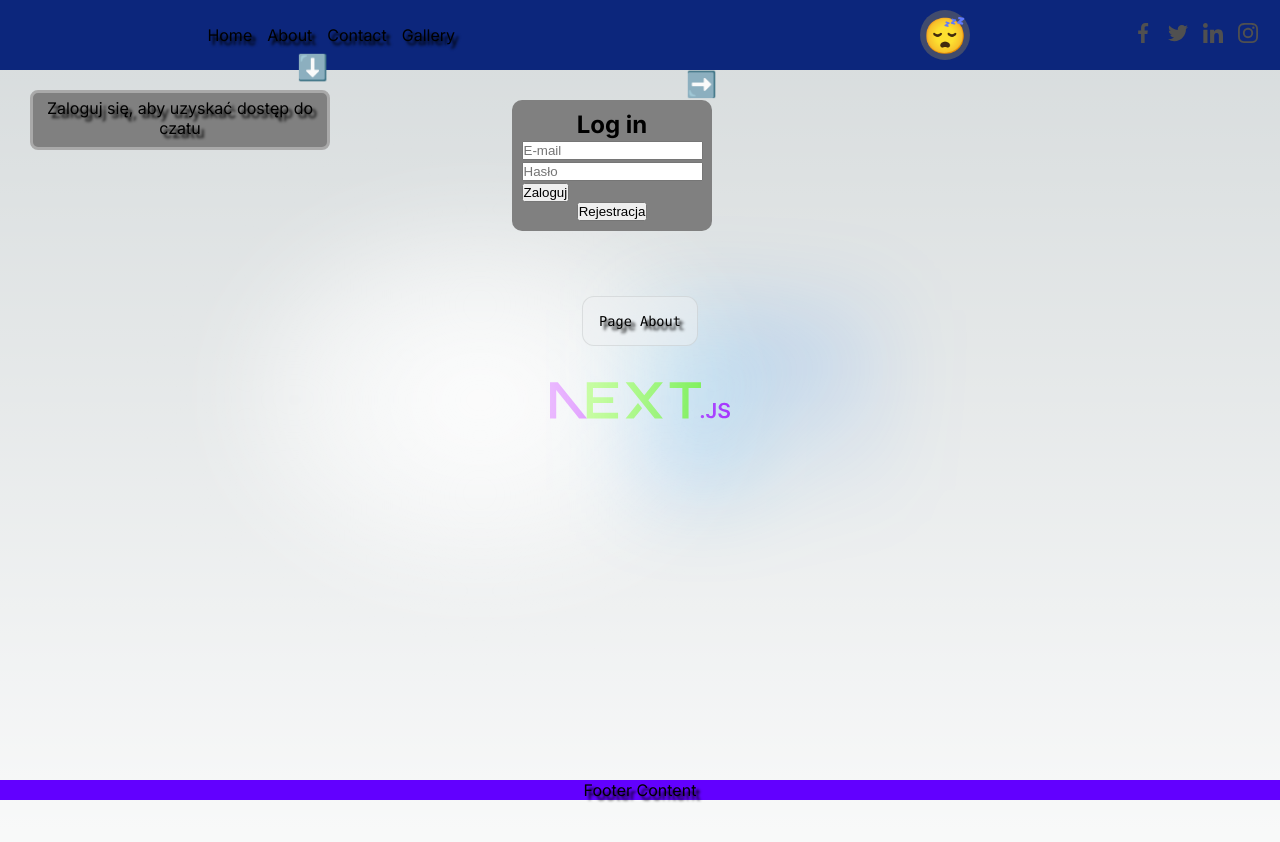
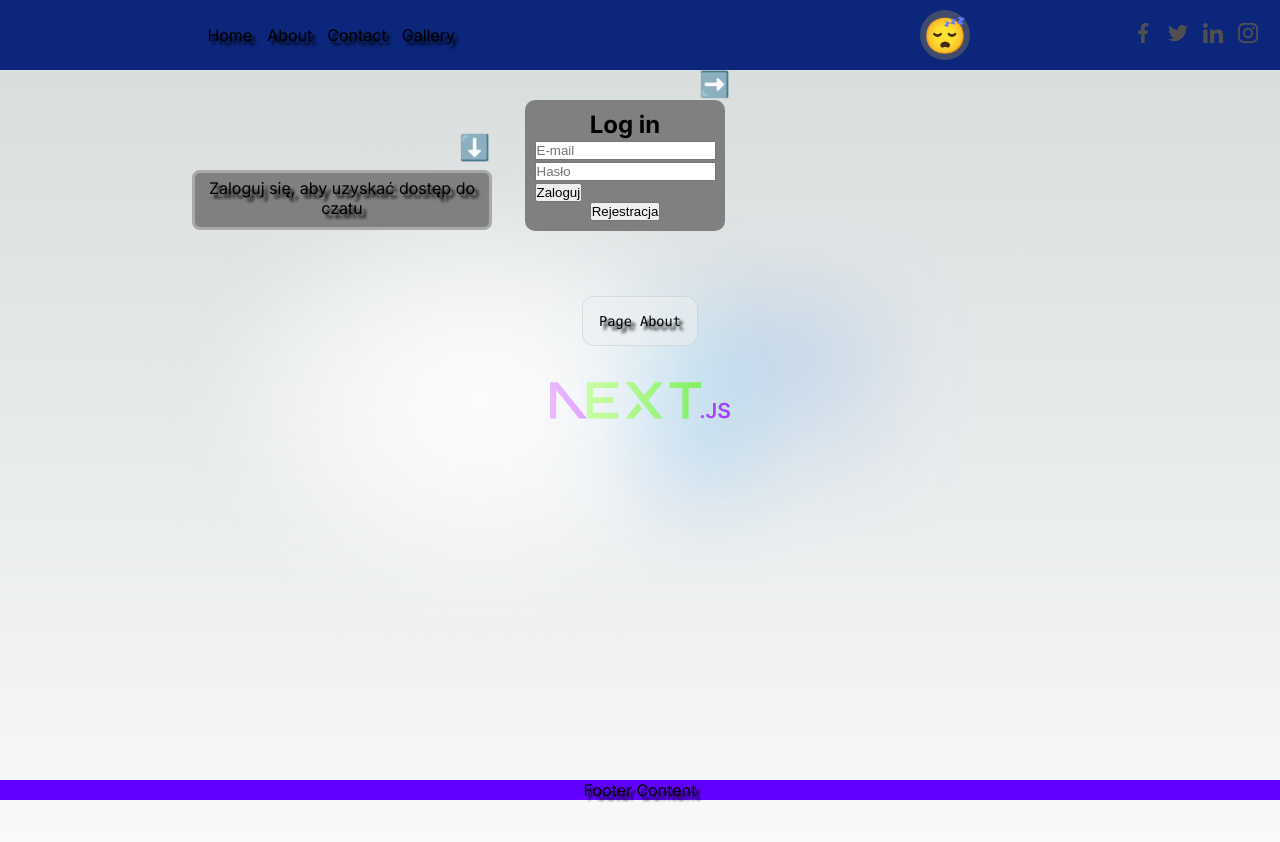
Before and after one commit to SebastianAdamoszek/next.js-aplication, a Next.js app: page /about in a window 1280 px wide. Shown: the top 842 px of the page. Built offline with nearby package versions, Linux system fonts and the light colour scheme; no server answers.

Commit message:
correction in the arrangement of czat and form

```diff
--- a/components/Authorization/AuthForm.styled.js
+++ b/components/Authorization/AuthForm.styled.js
@@ -2,8 +2,8 @@ import styled from "styled-components";
 
 export const AuthFormContainer = styled.div`
   position: fixed;
-  top: 100px;
-  left: 40%;
+  top: 63px;
+  left: 10%;
   background-color: gray;
   z-index: 1000;
   width: 200px;
@@ -13,15 +13,17 @@ export const AuthFormContainer = styled.div`
   flex-direction: column;
   align-items: center;
   justify-content: center;
-
+  transform: scale(0.6);
   animation: incrase 0.5s ease-in-out;
   @keyframes incrase {
     0% {
       transform: scale(0.2);
     }
   }
-  @media (max-width: 768px) {
-    transform: scale(0.6);
+  @media (min-width: 768px) {
+    transform: scale(1);
+    top: 100px;
+    left: 41%;
   }
 `;
 
@@ -57,11 +59,11 @@ export const MinimizedFormButton = styled.button`
   @keyframes slideForm {
     0% {
       top: 80px;
-      right: 300px;
+      right: 50%;
     }
     80% {
       top: 80px;
-      right: -30px;
+      right: -5%;
     }
   }
 
--- a/components/Chat/ChatPage.js
+++ b/components/Chat/ChatPage.js
@@ -14,15 +14,15 @@ export const ChatPage = () => {
   const [user, loading] = useAuthState(auth);
   const [isDragging, setIsDragging] = useState(false);
   const [offset, setOffset] = useState({ x: 0, y: 0 });
-  const [position, setPosition] = useState({ top: "90px", left: "30px" });
+  const [position, setPosition] = useState({ top: "170px", left: "1%" });
   const [isMinimized, setIsMinimized] = useState(false);
 
   useEffect(() => {
     const handleResize = () => {
-      if (window.innerWidth <= 768) {
-        setPosition({ top: "65px", left: "-20px" });
+      if (window.innerWidth <= 1199) {
+        setPosition({ top: "170px", left: "1%" });
       } else {
-        setPosition({ top: "90px", left: "30px" });
+        setPosition({ top: "170px", left: "15%" });
       }
     };
 
--- a/components/Chat/ChatPage.styled.js
+++ b/components/Chat/ChatPage.styled.js
@@ -2,8 +2,8 @@ import styled from "styled-components";
 
 export const ChatPageContainer = styled.div`
   position: fixed;
-  bottom: 20px;
-  right: 20px;
+  // bottom: 20px;
+  // right: 20px;
   width: 300px;
   height: ${({ isLoggedIn }) => (isLoggedIn ? "400px" : "60px")};
   background-color: gray;
@@ -11,15 +11,15 @@ export const ChatPageContainer = styled.div`
   border-radius: 8px;
   z-index: 1000;
   cursor: grab;
-
+  transform: scale(0.6);
   animation: incrase 0.5s ease-in-out;
   @keyframes incrase {
     0% {
       transform: scale(0.2);
     }
   }
-  @media (max-width: 768px) {
-    transform: scale(0.6);
+  @media (min-width: 768px) {
+    transform: scale(1);
   }
 `;
 
```
